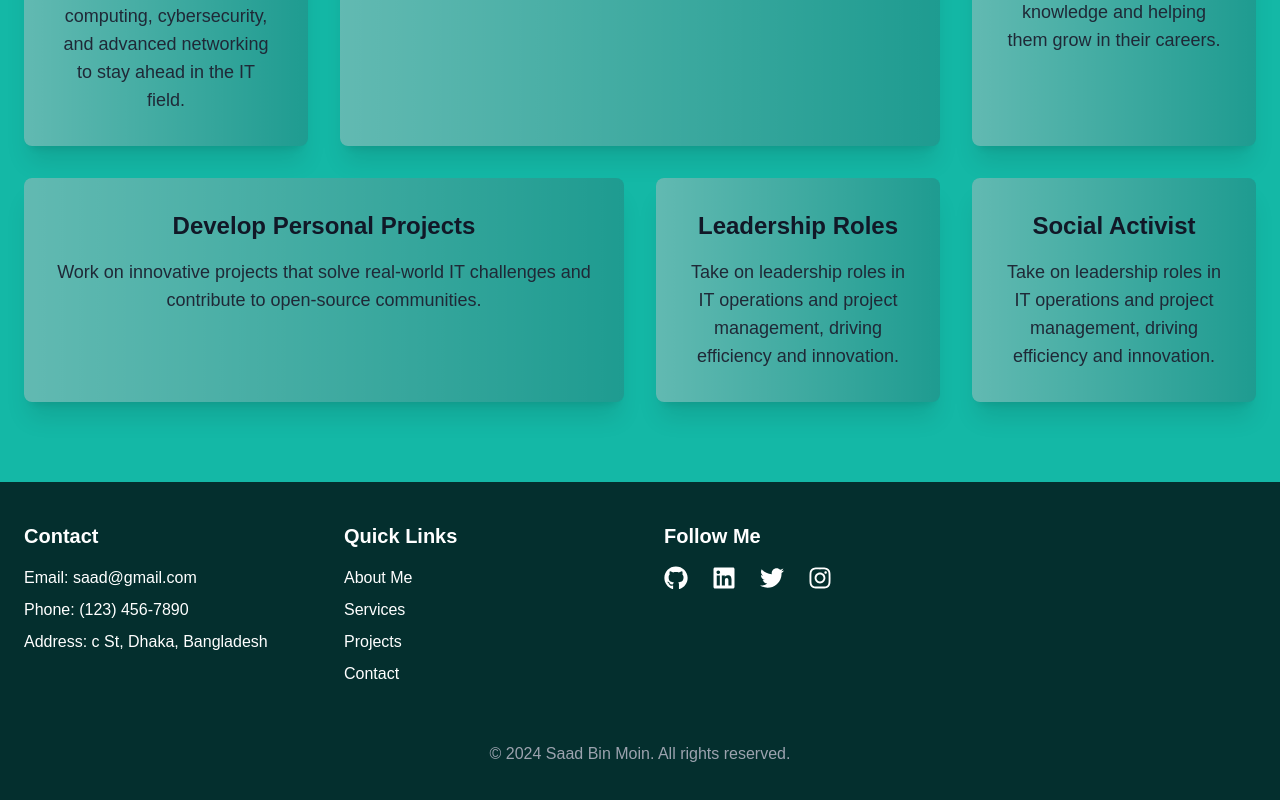
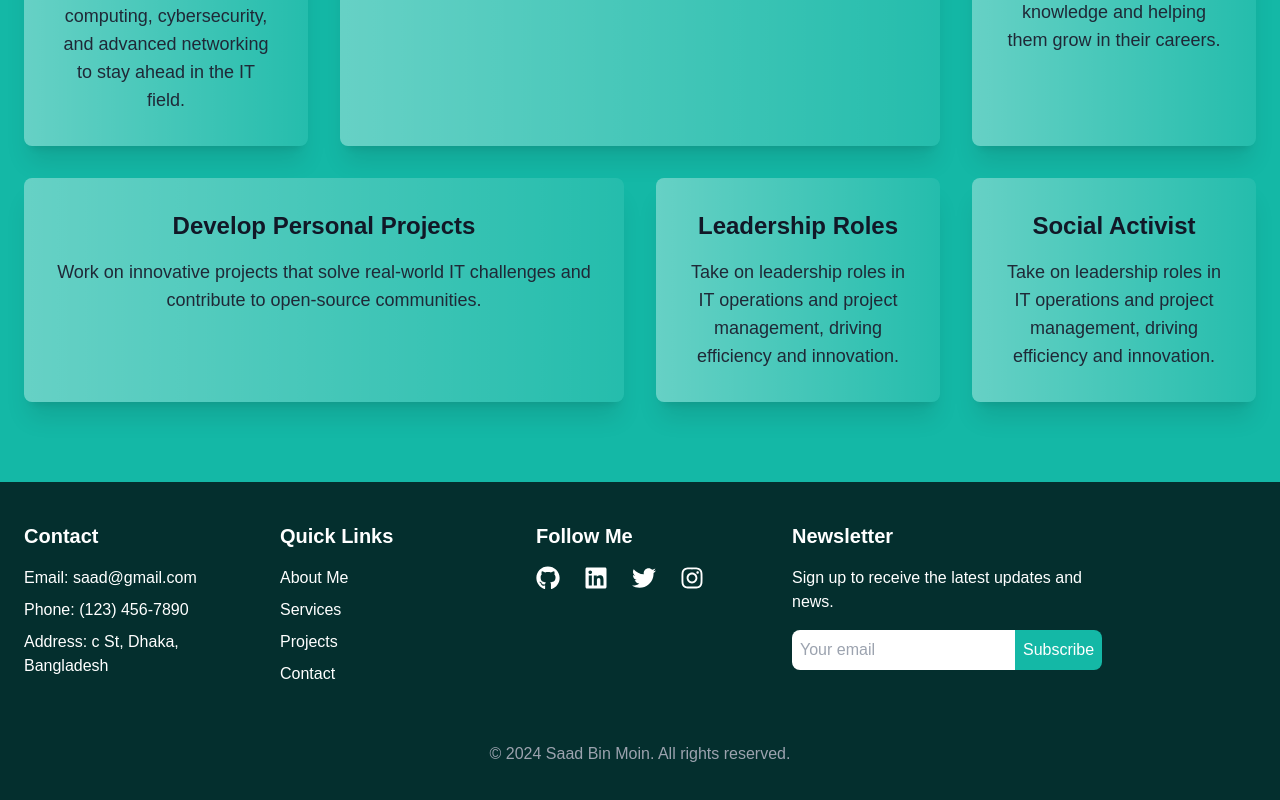
Before and after one commit to Zahid-sadi/sad-bin-moin, a Next.js app: page /goal in a window 1280 px wide. Shown: the part 438-1238 px from the top of the page. Built offline with nearby package versions, Linux system fonts and the light colour scheme.

Commit message:
made gaol responsiveness goal site

```diff
--- a/components/Footer.jsx
+++ b/components/Footer.jsx
@@ -6,7 +6,7 @@ const Footer = () => {
     return (
         <div className="bg-teal-950 text-white py-10">
             <div className="max-w-7xl mx-auto px-6">
-                <div className="grid grid-cols-1 sm:grid-cols-2 md:grid-cols-4 gap-12">
+                <div className="grid grid-cols-1 sm:grid-cols-2 md:grid-cols-3 lg:grid-cols-3 xl:grid-cols-5 gap-12">
                     {/* Contact Info */}
                     <div>
                         <h3 className="text-xl font-semibold mb-4">Contact</h3>
@@ -63,6 +63,21 @@ const Footer = () => {
                         </div>
                     </div>
 
+                    {/* Newsletter */}
+                    <div className="w-fit">
+                        <h3 className="text-xl font-semibold mb-4">Newsletter</h3>
+                        <p className="mb-4">Sign up to receive the latest updates and news.</p>
+                        <form className="flex">
+                            <input
+                                type="email"
+                                placeholder="Your email"
+                                className="p-2 rounded-l-lg text-gray-900 focus:outline-none"
+                            />
+                            <button type="submit" className="bg-teal-500 text-white p-2 rounded-r-lg hover:bg-teal-400">
+                                Subscribe
+                            </button>
+                        </form>
+                    </div>
                 </div>
 
                 {/* Bottom Section */}
--- a/components/Goal.jsx
+++ b/components/Goal.jsx
@@ -7,36 +7,36 @@ const goals = [
         title: "Expand IT Expertise",
         description:
             "Enhance my skills in cloud computing, cybersecurity, and advanced networking to stay ahead in the IT field.",
-        size: "col-span-1", // Small size
+        size: "w-full lg:col-span-1", // Small size
     },
     {
         title: "Certifications",
         description:
             "Earn industry-recognized certifications like AWS Certified Solutions Architect and CompTIA Security+. ",
-        size: "col-span-2", // Larger size
+        size: "w-full lg:col-span-2", // Larger size
     },
     {
         title: "Mentorship",
         description: "Guide aspiring IT engineers by sharing knowledge and helping them grow in their careers.",
-        size: "col-span-1", // Small size
+        size: "w-full lg:col-span-1", // Small size
     },
     {
         title: "Develop Personal Projects",
         description:
             "Work on innovative projects that solve real-world IT challenges and contribute to open-source communities.",
-        size: "col-span-2", // Larger size
+        size: "w-full lg:col-span-2", // Larger size
     },
     {
         title: "Leadership Roles",
         description:
             "Take on leadership roles in IT operations and project management, driving efficiency and innovation.",
-        size: "col-span-1", // Small size
+        size: "w-full lg:col-span-1", // Small size
     },
     {
         title: "Social Activist",
         description:
             "Take on leadership roles in IT operations and project management, driving efficiency and innovation.",
-        size: "col-span-1", // Small size
+        size: "w-full lg:col-span-1", // Small size
     },
 ];
 
@@ -61,15 +61,15 @@ const FutureGoalsSection = () => {
                     Here’s what I strive to achieve in the future.
                 </motion.p>
 
-                <div className="mt-12 grid grid-cols-1 sm:grid-cols-2 lg:grid-cols-3 xl:grid-cols-4 gap-8">
+                <div className="mt-12 grid w-full grid-cols-1 sm:grid-cols-2 lg:grid-cols-3 xl:grid-cols-4 gap-8">
                     {goals.map((goal, index) => (
                         <motion.div
                             key={index}
                             initial={{ opacity: 0, y: 20 }}
                             animate={{ opacity: 1, y: 0 }}
-                            transition={{ duration: 0.6, delay: index * 0.3 }}
+                            transition={{ duration: 0.6, delay: index * 0 }}
                             whileHover={{ scale: 1.05 }}
-                            className={`relative p-8 rounded-lg shadow-xl  transform transition-all bg-teal-600 backdrop-blur-lg ${goal.size}`}
+                            className={`relative p-8 rounded-lg shadow-xl opacity-90  transform transition-all bg-teal-500 backdrop-blur-lg ${goal.size}`}
                         >
                             {/* Inner Layer for Additional Effect */}
                             <div className="absolute inset-0 rounded-lg bg-gradient-to-r from-white/50 to-white/10 opacity-70 pointer-events-none"></div>
```
